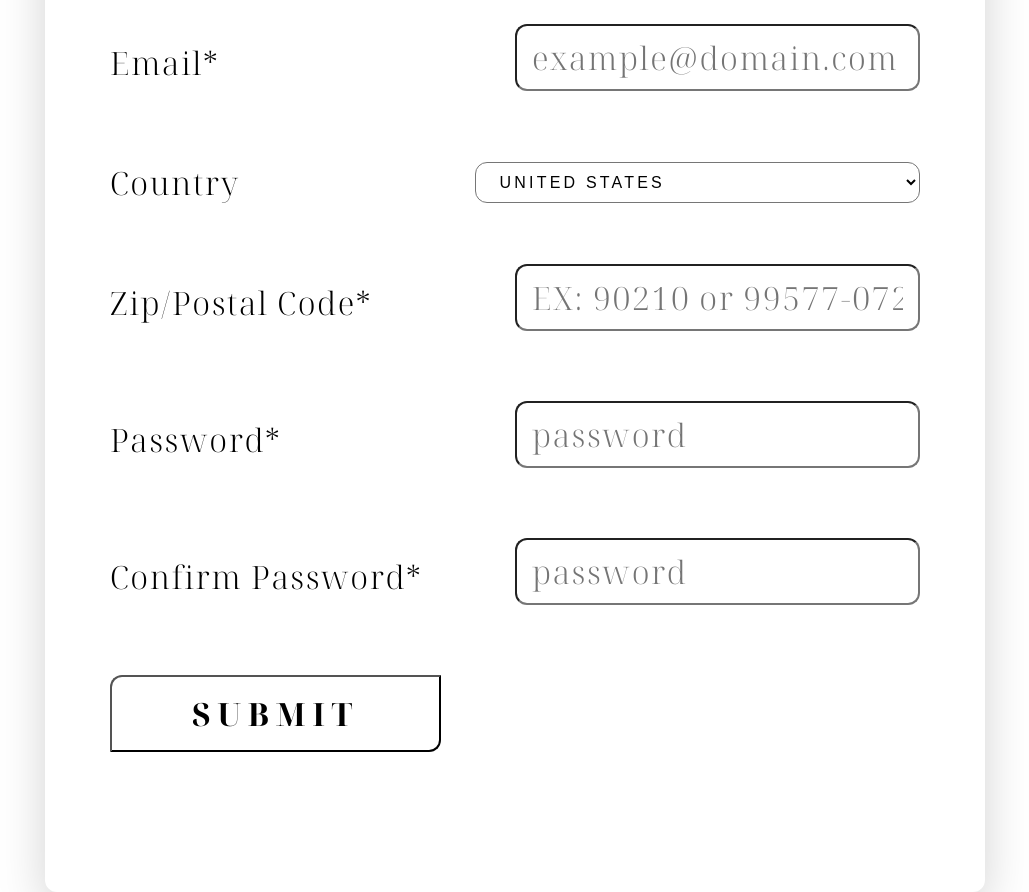
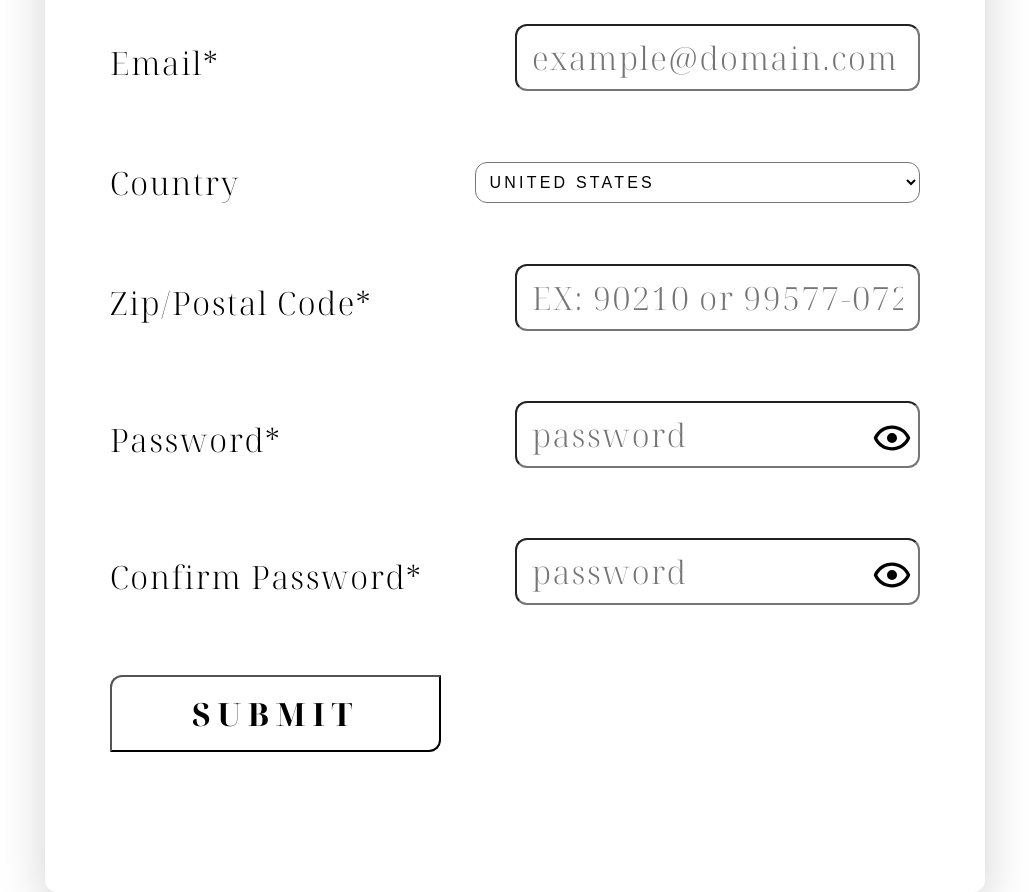
Before and after one commit to coding-cosmonaut/odin-form-validation, a website built with webpack: page src/index.html in a window 1280 px wide. Shown: the whole page, without its empty margins (133-1162 px from the left). Built offline with nearby package versions, Linux system fonts and the light colour scheme.

Commit message:
Add button to view password

```diff
--- a/src/index.html
+++ b/src/index.html
@@ -49,12 +49,13 @@
       <div class="input-container">
         <label for="password">Password*</label>
         <input
-          type="text"
+          type="password"
           name="password"
           id="password"
           required
           placeholder="password"
         />
+        <button type="button" class="view-password"></button>
         <span class="error"></span>
       </div>
       <div class="input-container">
@@ -66,6 +67,7 @@
           required
           placeholder="password"
         />
+        <button type="button" class="view-password"></button>
         <span class="error"></span>
       </div>
       <div class="input-container">
--- a/src/style.css
+++ b/src/style.css
@@ -1,7 +1,7 @@
 :root {
   --main-font: "Noto Serif Display", serif;
   --error-red: #ff3131;
-  --success-green: #7CFC00;
+  --success-green: #7cfc00;
 }
 
 body,
@@ -78,7 +78,7 @@ label {
 
 select {
   width: 55%;
-  padding: 10px 20px;
+  padding: 10px 10px;
   font-size: 1rem;
   border-radius: 12px;
   background-color: white;
@@ -108,6 +108,20 @@ input:focus {
   outline: none;
 }
 
+button[type="button"] {
+  background-image: url(./eyeOutline.svg);
+  background-repeat: no-repeat;
+  background-position: center;
+  background-color: white;
+  border: none;
+  width: 40px;
+  height: 40px;
+  position: absolute;
+  right: 1%;
+  top: 45%;
+  transform: translateY(-45%);
+}
+
 button[type="submit"] {
   padding: 15px 80px;
   text-transform: uppercase;
--- a/src/validation.js
+++ b/src/validation.js
@@ -4,6 +4,7 @@ import checkValue from "./valueValidation";
 import zipValidation from "./zipValidation";
 import { passwordCheck } from "./passwordValidation";
 import confirm from "./confirmPassword";
+import { viewPassword, button } from "./viewPassword";
 
 const form = document.querySelector("form");
 const svg = document.querySelector(".svg");
@@ -26,5 +27,6 @@ const validation = function addSubmitEventToForm(e) {
 };
 
 form.addEventListener("submit", validation);
+button.forEach((bttn) => bttn.addEventListener("click", viewPassword));
 
 export default validation;
--- /dev/null
+++ b/src/viewPassword.js
@@ -0,0 +1,11 @@
+const button = document.querySelectorAll(".view-password");
+
+const viewPassword = function changeTypeOfTheInputElementFromPasswordToText() {
+  if (this.previousElementSibling.type === "password") {
+    this.previousElementSibling.type = "text";
+  } else {
+    this.previousElementSibling.type = "password";
+  }
+};
+
+export { viewPassword, button };
```
Also changed, not shown: src/eyeOff.svg (added), src/eyeOutline.svg (added).
